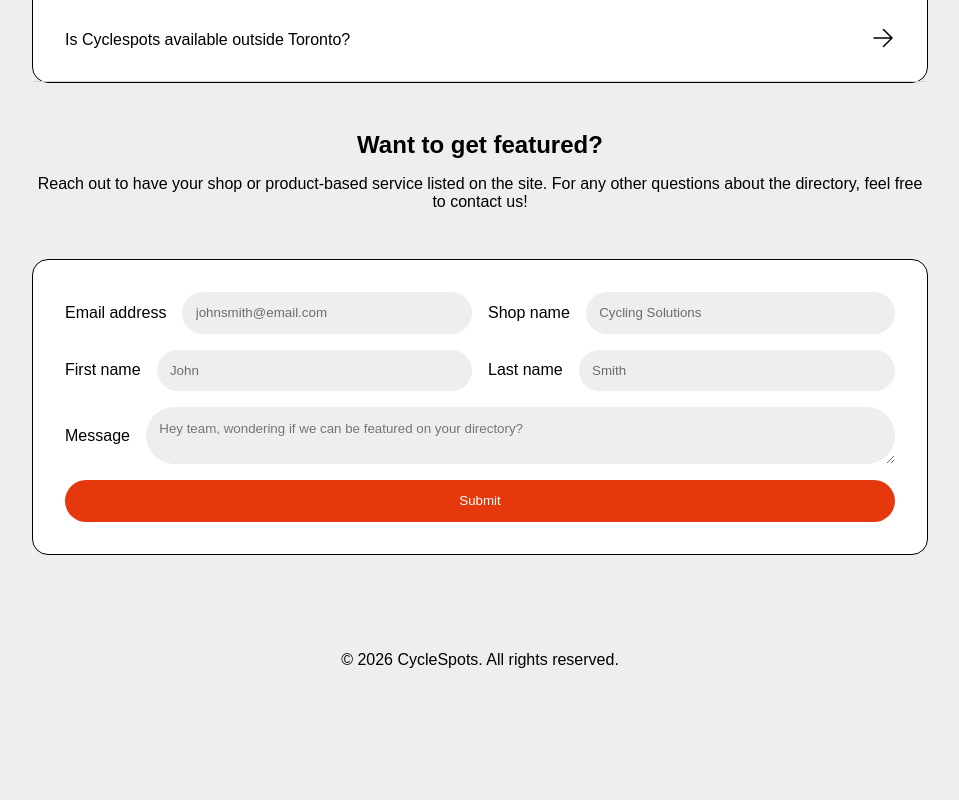
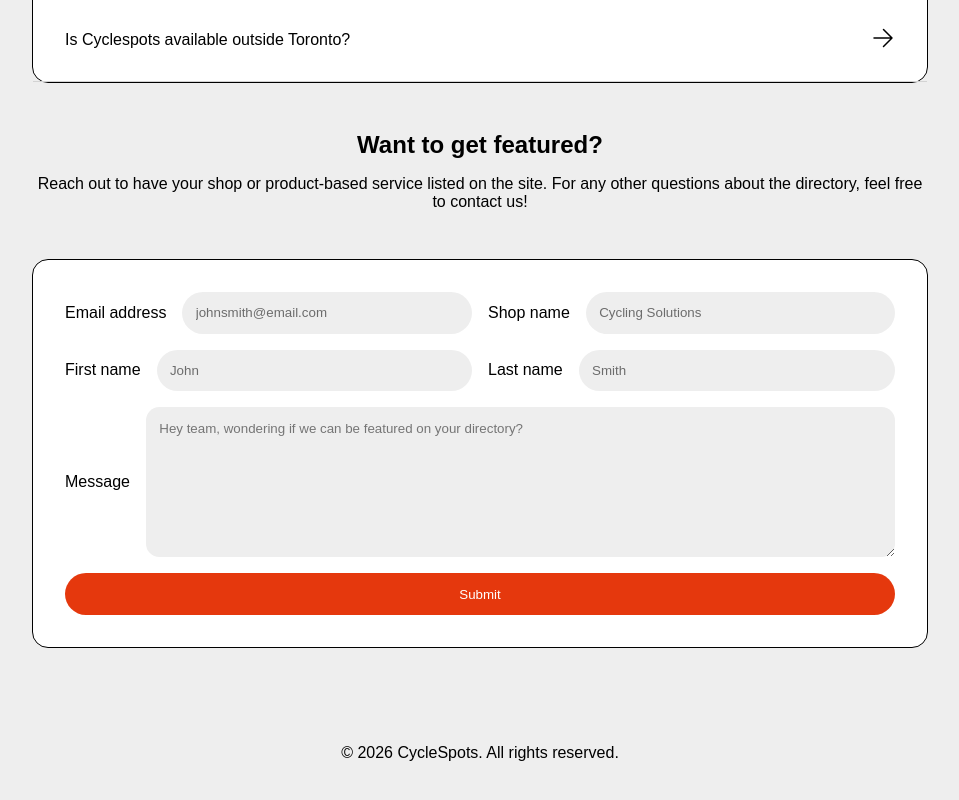
Before and after one commit to aubreymae/cyclespots, a React (Vite) app: page / in a window 1280 px wide. Shown: the part 759-1559 px from the top of the page, without its empty margins (160-1119 px from the left). Before the commit the page ends 1476 px from the top, so only its background shows below. Built offline with nearby package versions, Linux system fonts and the light colour scheme; no server answers; some icons are missing; a web font is replaced by a local one.

Commit message:
Updated contact form message area box to restrict resizing

```diff
--- a/src/components/ContactForm/ContactForm.css
+++ b/src/components/ContactForm/ContactForm.css
@@ -27,6 +27,14 @@
 
 .contact-input {
   width: 100%;
+}
+
+.contact-message-input {
+  border-radius: var(--global-border-radius-sm);
+  width: 100%;
+  min-height: 150px;
+  max-height: 400px;
+  resize: vertical;
 }
 
 .contact-section {
--- a/src/components/ContactForm/ContactForm.jsx
+++ b/src/components/ContactForm/ContactForm.jsx
@@ -81,7 +81,7 @@
             </label>
             <textarea
               name="message"
-              className="contact-input"
+              className="contact-message-input"
               placeholder="Hey team, wondering if we can be featured on your directory?"
               required
             />
```
